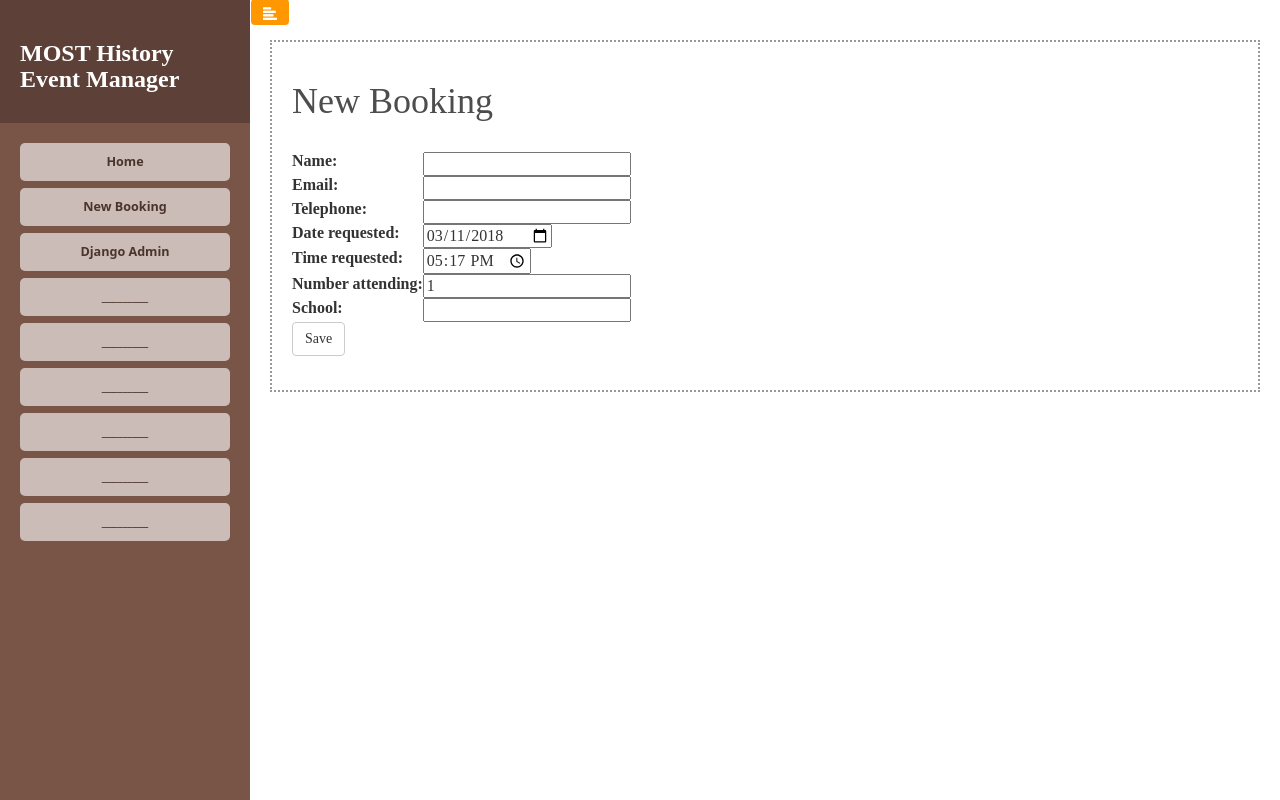
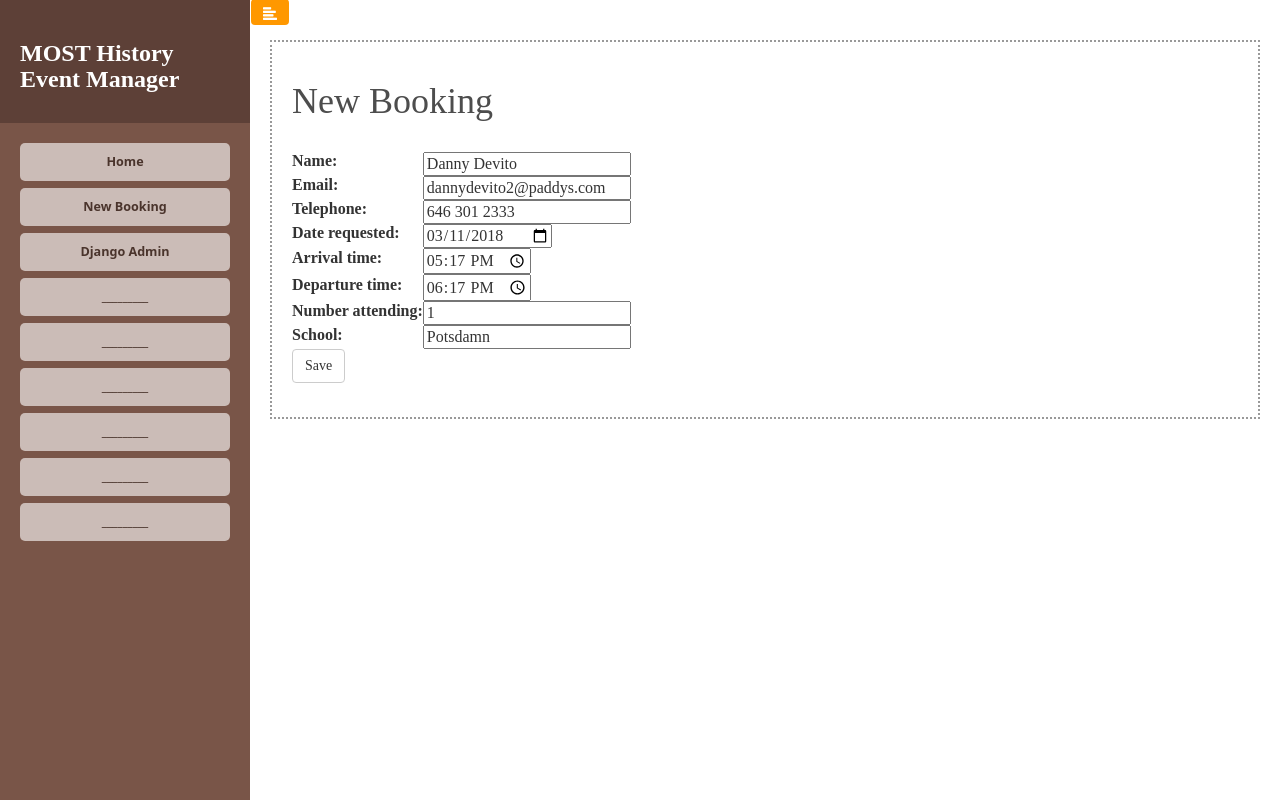
Before and after one commit to EsmeraldaQuintana/MOSTregi, a Django app: page /events/new in a window 1280 px wide. Run offline with Django 3.2, Linux system fonts and the light colour scheme; some libraries are stand-ins or nearby versions.

Commit message:
if DEBUG, form fully populates with default values

```diff
--- a/MOSTregi/events/forms.py
+++ b/MOSTregi/events/forms.py
@@ -2,6 +2,7 @@ from django import forms
 
 from .models import BookingRequest
 
+from django.conf import settings
 class DateInput(forms.DateInput):
     input_type = 'date'
 
@@ -16,10 +17,20 @@ class BookingRequestForm(forms.ModelForm):
                 'email',
                 'telephone',
                 'date_request',
-                'time_request',
+                'arrival_time',
+                'departure_time',
                 'number_attending',
                 'school')
         widgets = {
             'date_request': DateInput(),
-            'time_request': TimeInput(format="%H:%M"),
+            'arrival_time': TimeInput(format="%H:%M"),
+            'departure_time': TimeInput(format="%H:%M"),
         }
+
+    def __init__(self, *args, **kwargs):
+        super(BookingRequestForm, self).__init__(*args, **kwargs)
+        if settings.DEBUG :
+            self.fields['name'].initial = "Danny Devito"
+            self.fields['email'].initial = "dannydevito2@paddys.com"
+            self.fields['telephone'].initial = "646 301 2333"
+            self.fields['school'].initial = "Potsdamn"
--- a/MOSTregi/events/models.py
+++ b/MOSTregi/events/models.py
@@ -8,30 +8,30 @@ import datetime
 
 from django.conf import settings
 
+from functools import partial
+
 class AutoDateTimeField(models.DateTimeField):
     def pre_save(self, model_instance, add):
         # print("in AutoDateTimeField: datetime.now:", str(timezone.now()))
         return timezone.now()
 
-def current_hour():
-    now = datetime.datetime.now()
+def current_hour(addhours = 0):
+    now = datetime.datetime.now() + datetime.timedelta(hours=addhours)
     return datetime.time(now.hour, now.minute)
 
 class BookingRequest(models.Model):
-    name = models.CharField(max_length=40)
+    name = models.CharField(max_length=40,)
     date_time_received = AutoDateTimeField('booked on', default=timezone.now)
     email = models.CharField(max_length=40, validators=[EmailValidator])
     telephone = PhoneNumberField()
     #date_request = models.DateField('date requested', default=seven_days_later())
     date_request = models.DateField('date requested', default=timezone.now)
-    time_request = models.TimeField('time requested', default=current_hour)
+    arrival_time = models.TimeField('arrival time', default=current_hour)
+    departure_time = models.TimeField('departure time', default=partial(current_hour, addhours=1))
     number_attending = models.IntegerField(
         default = 1, validators=[MaxValueValidator(50), MinValueValidator(1)]
     )
     school = models.CharField(max_length=40, blank=True)
-    def is_upcoming(self):
-        date_and_time = datetime.datetime.combine(self.date_request, self.time_request)
-        return date_and_time >= timezone.now()
     class Meta:
         verbose_name = 'visitor registration'
         verbose_name_plural = 'visitor registrations'
@@ -39,8 +39,11 @@ class BookingRequest(models.Model):
         return "%s, booked on %s, for %s%s" % (self.name,
             self.date_time_received.strftime("%d.%m.%Y"),
             self.date_request.strftime("%d.%m.%Y "),
-            self.time_request.strftime("%I:%M%p"),
+            self.arrival_time.strftime("%I:%M%p"),
         )
+    def is_upcoming(self):
+        date_and_time = datetime.datetime.combine(self.date_request, self.time_request)
+        return date_and_time >= timezone.now()
 
 # notes:
 # we can do one-to-one, many-to-one, etc using django's ForeignKey field.
--- a/MOSTregi/templates/index.html
+++ b/MOSTregi/templates/index.html
@@ -5,13 +5,17 @@
 {% bootstrap_javascript %}
 {% bootstrap_messages %}
   <head>
-    <!-- css -->
-    <link rel="stylesheet" href="{% static '/css/index.css' %}">
     <!-- jquery -->
     <script type="text/javascript" src="{% static '/js/jquery-3.3.1.js' %}"></script>
     <!-- favicon -->
     <link rel="shortcut icon" type="image/png" href="{% static '/img/favicon/favicon.ico' %}"/>
     <!-- handles sidebar collapse -->
+    {% load bootstrap3 %}
+    {% bootstrap_css %}
+    {% bootstrap_javascript %}
+    {% bootstrap_messages %}
+    <!-- css -->
+    <link rel="stylesheet" href="{% static '/css/index.css' %}">
     <script type="text/javascript">
       $(document).ready(function () {
         $('#sidebarCollapse').on('click', function () {
```
Also changed, not shown: MOSTregi/db.sqlite3, MOSTregi/events/migrations/0075_auto_20180309_1535.py (added), MOSTregi/events/migrations/0076_auto_20180309_1540.py (added), MOSTregi/events/migrations/0077_auto_20180311_1331.py (added), MOSTregi/events/migrations/0078_auto_20180311_1449.py (added).
